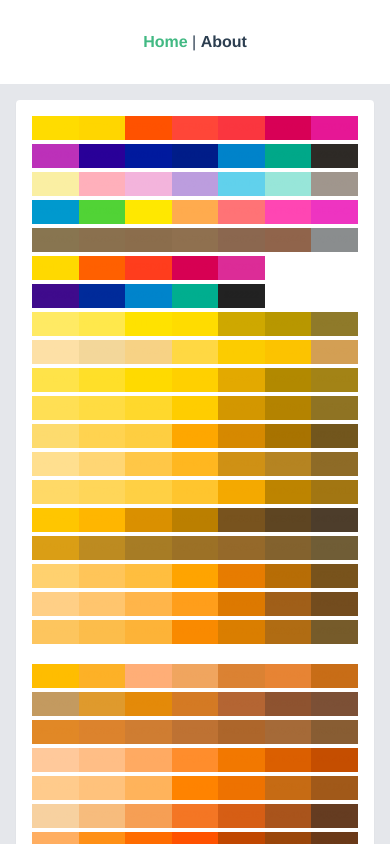
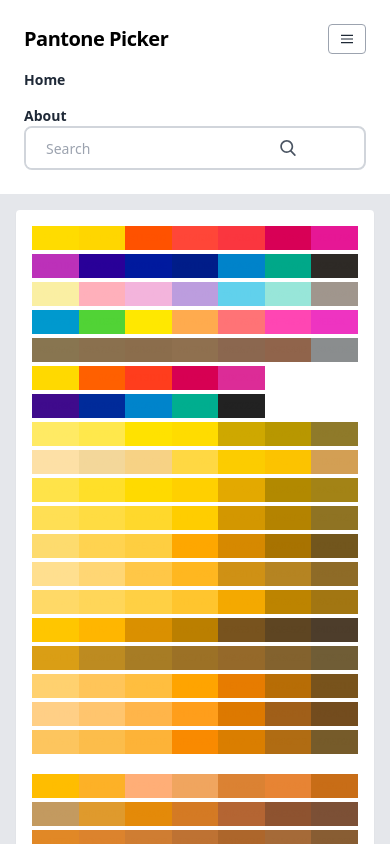
Before and after one commit to joseluismurillorios/pantone-picker, a Vue app: page /#/ in a window 390 px wide. Shown: the top 844 px of the page. Built offline with nearby package versions, Linux system fonts and the light colour scheme.

Commit message:
Updated eslint preferences

```diff
--- /dev/null
+++ b/prettier.config.js
@@ -0,0 +1,6 @@
+module.exports = {
+  trailingComma: 'es5',
+  tabWidth: 2,
+  semi: true,
+  singleQuote: true,
+};
--- a/src/App.vue
+++ b/src/App.vue
@@ -1,32 +1,31 @@
 <template>
-  <div id="app">
-    <div id="nav">
+  <div id="app" class="bg-gray-200">
+    <Router />
+    <!-- <div id="nav">
       <router-link to="/">Home</router-link> |
       <router-link to="/about">About</router-link>
-    </div>
+    </div> -->
     <router-view/>
   </div>
 </template>
 
+<script>
+import Router from '@/router/Router.vue';
+
+export default {
+  name: 'App',
+  components: {
+    Router,
+  },
+};
+</script>
+
 <style lang="scss">
 #app {
-  font-family: Avenir, Helvetica, Arial, sans-serif;
+  // font-family: Avenir, Helvetica, Arial, sans-serif;
   -webkit-font-smoothing: antialiased;
   -moz-osx-font-smoothing: grayscale;
-  text-align: center;
-  color: #2c3e50;
-}
-
-#nav {
-  padding: 30px;
-
-  a {
-    font-weight: bold;
-    color: #2c3e50;
-
-    &.router-link-exact-active {
-      color: #42b983;
-    }
-  }
+  // text-align: center;
+  // color: #2c3e50;
 }
 </style>
--- a/src/components/molecules/colorlist/ColorList.vue
+++ b/src/components/molecules/colorlist/ColorList.vue
@@ -66,6 +66,10 @@ export default {
   },
   created() {
     this.groupColors();
+    window.addEventListener('scroll', this.exit);
+  },
+  beforeDestroy() {
+    window.removeEventListener('scroll', this.exit);
   },
   methods: {
     groupColors() {
--- /dev/null
+++ b/src/components/snippets/alert.vue
@@ -0,0 +1,29 @@
+<template>
+  <div v-if="alertOpen" class="text-white px-6 py-4 border-0 rounded relative mb-4 bg-indigo-500">
+    <span class="text-xl inline-block mr-5 align-middle">
+      <i class="fas fa-bell"></i>
+    </span>
+    <span class="inline-block align-middle mr-8">
+      <b class="capitalize">indigo!</b> This is a indigo alert - check it out!
+    </span>
+    <button class="absolute bg-transparent text-2xl font-semibold leading-none right-0 top-0 mt-4 mr-6 outline-none focus:outline-none" v-on:click="closeAlert()">
+      <span>×</span>
+    </button>
+  </div>
+</template>
+
+<script>
+export default {
+  name: 'indigo-alert',
+  data() {
+    return {
+      alertOpen: true,
+    };
+  },
+  methods: {
+    closeAlert() {
+      this.alertOpen = false;
+    },
+  },
+};
+</script>
--- /dev/null
+++ b/src/router/Router.vue
@@ -0,0 +1,78 @@
+<template>
+  <nav class="sticky top-0 z-10 flex items-center justify-between flex-wrap bg-white p-6">
+    <div class="flex items-center flex-shrink-0 text-black mr-10">
+      <span class="font-semibold text-xl tracking-tight">Pantone Picker</span>
+    </div>
+    <div class="block md:hidden">
+      <button
+        class="
+          flex
+          items-center
+          px-3
+          py-2
+          border
+          rounded
+          text-gray-800
+          border-gray-400
+          hover:text-black
+          hover:border-black
+        "
+      >
+        <svg class="fill-current h-3 w-3" viewBox="0 0 20 20" xmlns="http://www.w3.org/2000/svg">
+          <title>Menu</title>
+          <path d="M0 3h20v2H0V3zm0 6h20v2H0V9zm0 6h20v2H0v-2z" />
+        </svg>
+      </button>
+    </div>
+    <div class="w-full block flex-grow md:flex md:items-center md:w-auto">
+      <div class="text-sm md:flex-grow">
+        <router-link
+          to="/"
+          class="block mt-4 md:inline-block md:mt-0 text-gray-800 hover:text-black font-bold mr-0 md:mr-8"
+        >
+          Home
+        </router-link>
+        <router-link
+          to="/about"
+          class="block mt-4 md:inline-block md:mt-0 text-gray-800 hover:text-black font-bold mr-0 md:mr-8"
+        >
+          About
+        </router-link>
+      </div>
+      <div class="relative mx-auto flex items-center rounded-lg overflow-hidden text-gray-600 border-2 border-gray-300 bg-white">
+        <input
+          class="h-10 px-5 text-sm focus:outline-none"
+          type="search"
+          name="search"
+          placeholder="Search"
+        />
+        <button type="submit" class="flex items-center justify-center h-10 w-10">
+          <svg
+            class="text-gray-600 h-4 w-4 fill-current"
+            xmlns="http://www.w3.org/2000/svg"
+            xmlns:xlink="http://www.w3.org/1999/xlink"
+            version="1.1"
+            id="Capa_1"
+            x="0px"
+            y="0px"
+            viewBox="0 0 56.966 56.966"
+            style="enable-background:new 0 0 56.966 56.966;"
+            xml:space="preserve"
+            width="512px"
+            height="512px"
+          >
+            <path
+              d="M55.146,51.887L41.588,37.786c3.486-4.144,5.396-9.358,5.396-14.786c0-12.682-10.318-23-23-23s-23,10.318-23,23  s10.318,23,23,23c4.761,0,9.298-1.436,13.177-4.162l13.661,14.208c0.571,0.593,1.339,0.92,2.162,0.92  c0.779,0,1.518-0.297,2.079-0.837C56.255,54.982,56.293,53.08,55.146,51.887z M23.984,6c9.374,0,17,7.626,17,17s-7.626,17-17,17  s-17-7.626-17-17S14.61,6,23.984,6z"
+            />
+          </svg>
+        </button>
+      </div>
+    </div>
+  </nav>
+</template>
+
+<script>
+export default {
+  name: 'Router',
+};
+</script>
--- a/src/views/About.vue
+++ b/src/views/About.vue
@@ -1,5 +1,5 @@
 <template>
-  <div class="about">
+  <div class="about p-4">
     <h1>This is an about page</h1>
   </div>
 </template>
--- a/src/views/Home.vue
+++ b/src/views/Home.vue
@@ -1,5 +1,6 @@
 <template>
-  <div class="home p-4 bg-gray-200">
+  <div class="home p-4">
+    <!-- <alert /> -->
     <ColorList />
   </div>
 </template>
@@ -7,12 +8,13 @@
 <script>
 // @ is an alias to /src
 import ColorList from '@/components/molecules/colorlist/ColorList.vue';
+// import alert from '@/components/snippets/alert.vue';
 
 export default {
   name: 'Home',
   components: {
-    // DeckList,
     ColorList,
+    // alert,
   },
 };
 </script>
--- a/vue.config.js
+++ b/vue.config.js
@@ -1,4 +1,5 @@
 module.exports = {
+  lintOnSave: false,
   publicPath: process.env.NODE_ENV === 'production'
     ? '/pantone-picker/'
     : '/',
```
Also changed, not shown: .eslintrc.js.
